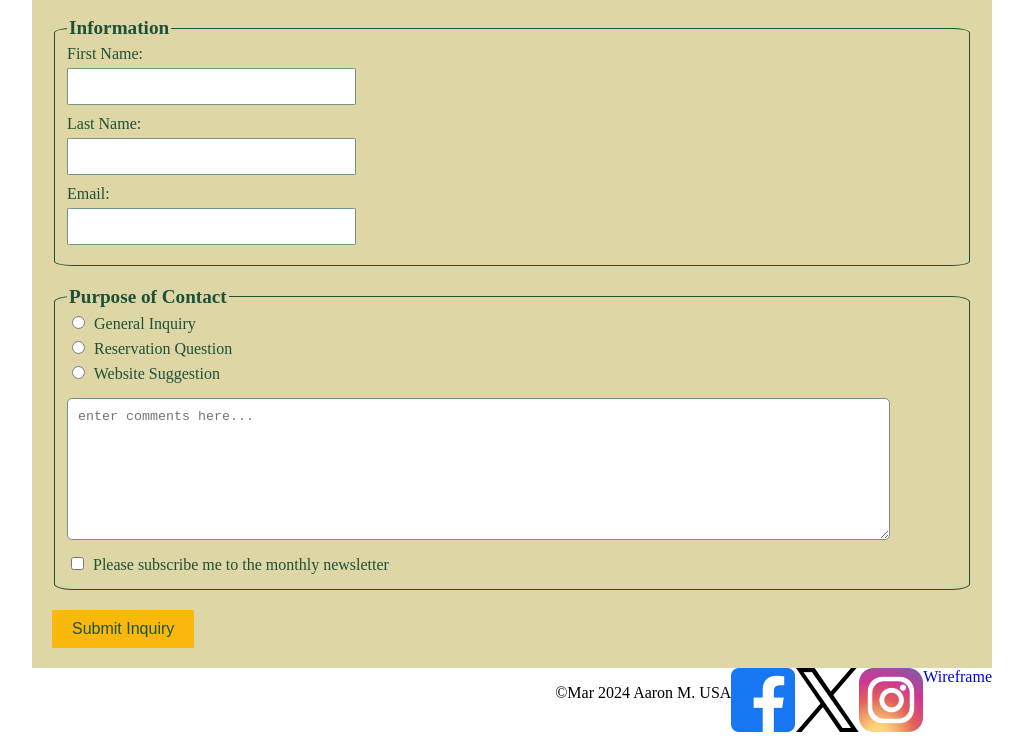
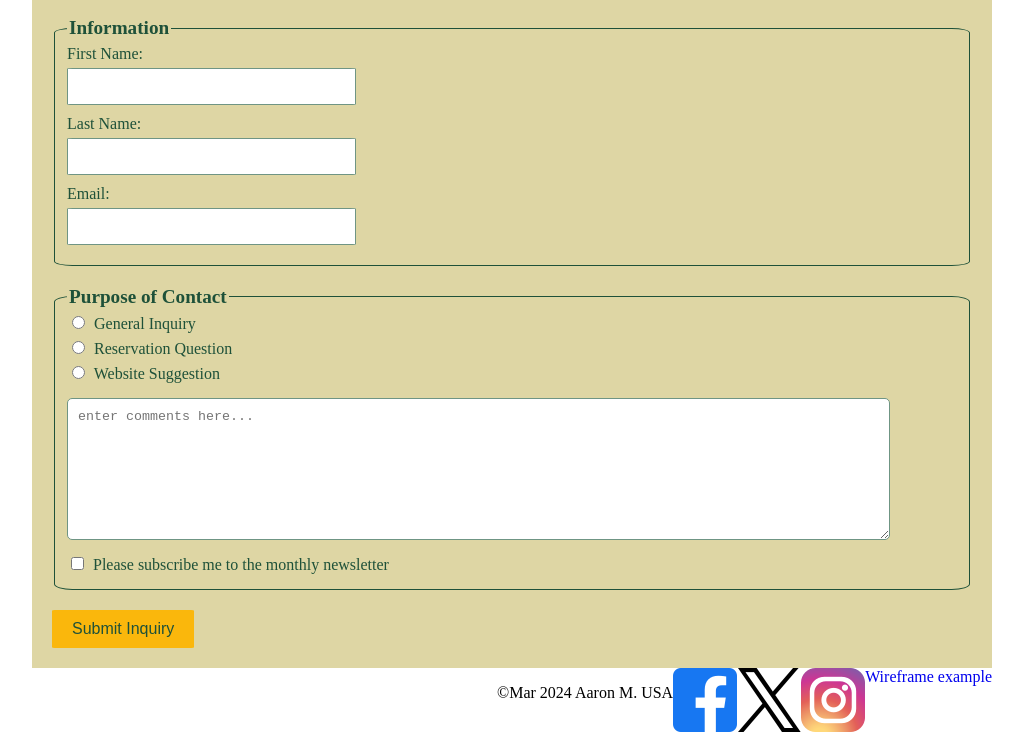
Before and after one commit to ampdever/wdd130, a plain HTML site: page wwr/contact.html in a window 1280 px wide. Shown: the part 781-1537 px from the top of the page, without its empty margins (128-1151 px from the left). Drawn offline with Linux system fonts and the light colour scheme.

Commit message:
fixed the description

```diff
--- a/wwr/contact.html
+++ b/wwr/contact.html
@@ -4,7 +4,7 @@
     <meta charset="UTF-8">
     <meta name="viewport" content="width=device-width, initial-scale=1.0">
     <title>Contact Us | Aaron M</title>
-    <meta name="contact" content="form to submit contact information">
+    <meta name="description" content="form to submit contact information">
     <meta name="author" content="Aaron">
     <link rel="stylesheet" href="styles/rafting.css">
 </head>
@@ -67,7 +67,7 @@
         <a href="https://facebook.com"><img src="images/facebook.webp" alt="facebook"></a>
         <a href="https://twitter.com"><img src="images/X.webp" alt="twitter/x"></a>
         <a href="https://instagram.com"><img src="images/instagram.webp" alt="insta"></a>
-        <a href="https://byui-cse.github.io/wdd130-ww-course/images/wwr/wwr-wireframe-aboutus-update.png">Wireframe</a>
+        <a href="https://byui-cse.github.io/wdd130-ww-course/images/wwr/wwr-wireframe-aboutus-update.png">Wireframe example</a>
     </footer>
 </body>
 </html>
```
